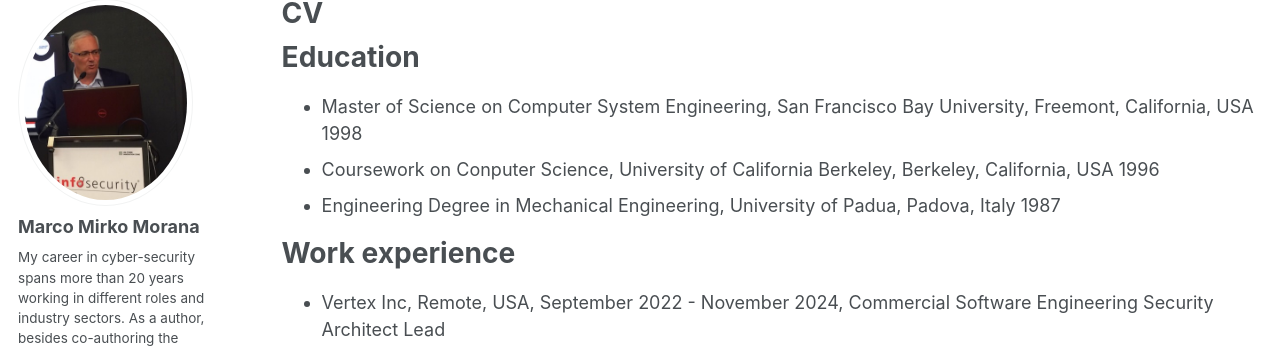
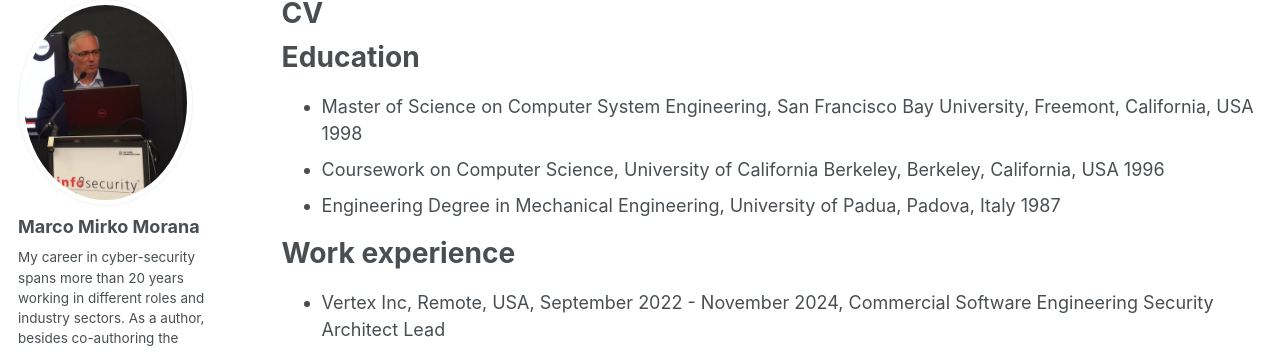
Before and after one commit to mmorana1/marcom, a Jekyll site: the page built from _pages/cv.md, in a window 1280 px wide and 900 px high. Shown: the part 107-458 px from the top of the window. Built offline with Jekyll 4.4.1, drawn with Linux system fonts in a browser that asks for light colours.

Commit message:
Update cv.md

```diff
--- a/_pages/cv.md
+++ b/_pages/cv.md
@@ -12,7 +12,7 @@ redirect_from:
 Education
 ======
 * Master of Science on Computer System Engineering, San Francisco Bay University, Freemont, California, USA 1998
-* Coursework on Conputer Science, University of California Berkeley, Berkeley, California, USA 1996
+* Coursework on Computer Science, University of California Berkeley, Berkeley, California, USA 1996
 * Engineering Degree in Mechanical Engineering, University of Padua, Padova, Italy 1987
 
 Work experience
```
